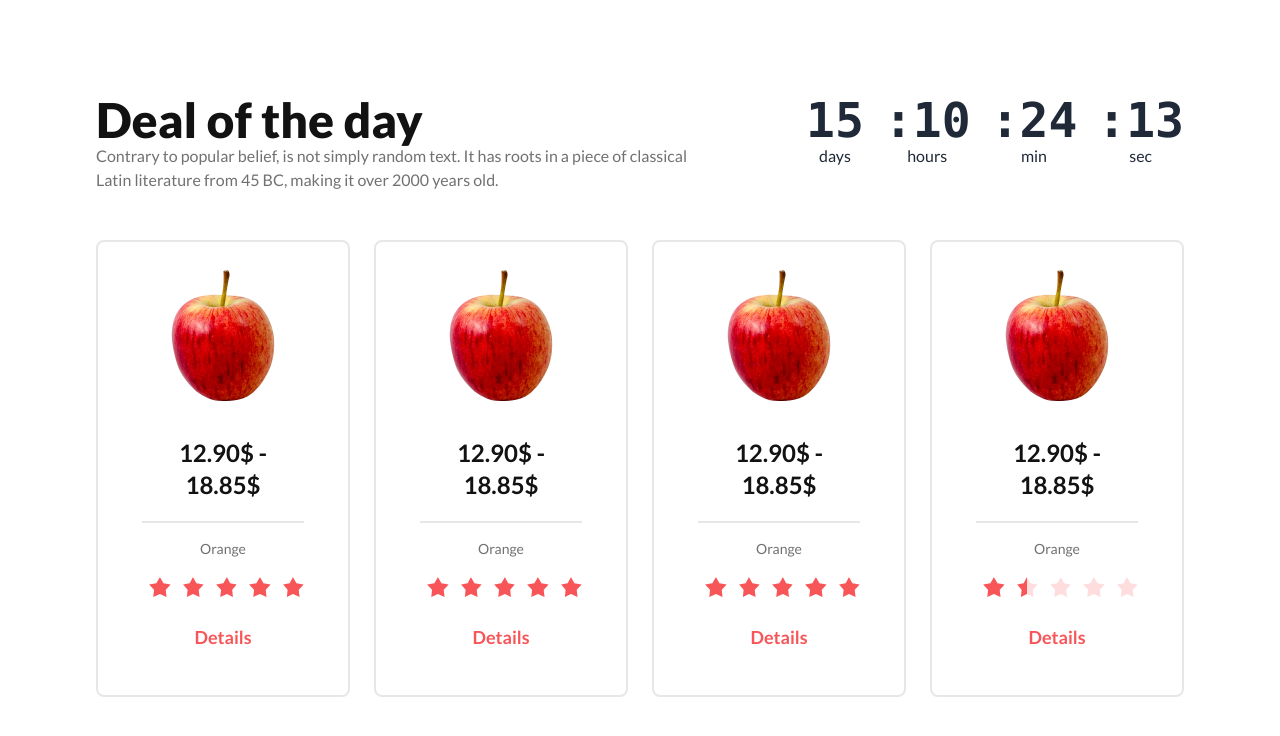
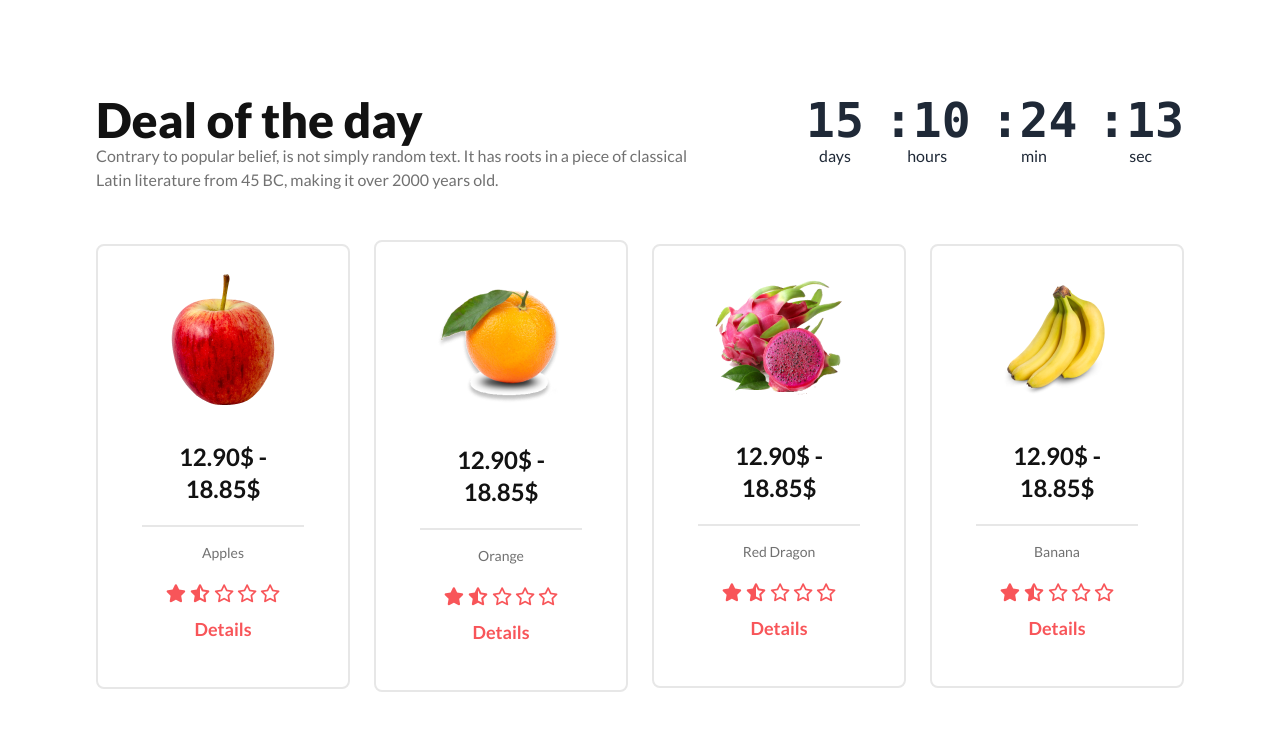
Before and after one commit to programarreza/fruit-brust-assainment-3, a plain HTML site: page index.html in a window 1280 px wide. Shown: the part 648-1384 px from the top of the page. Drawn offline with nearby package versions, Linux system fonts and the light colour scheme.

Commit message:
updated to deal of the day section

```diff
--- a/index.html
+++ b/index.html
@@ -179,27 +179,21 @@
 				</div>
 			</div>
 			<!-- Card container -->
-			<div class="grid my-12 gap-7 md:gap-16 lg:gap-6 grid-cols-1 md:grid-cols-2 lg:grid-cols-4">
+			<div class="grid items-center my-12 gap-7 md:gap-16 lg:gap-6 grid-cols-1 md:grid-cols-2 lg:grid-cols-4">
 				<!-- first card -->
 				<div class="card card-compact  rounded-lg xl:p-7 pb-0 border-2 border-[#e7e7e7] text-center lg:my-auto">
 					<figure class=" mt-5 xl:mt-0"><img src="./images/fruit6.png" alt="fruit6" /></figure>
 					<div class="card-body">
 					  	<h2 class="text-xl xl:text-2xl mt-5 pb-5 font-bold text-dark border-b-2 border-[#e7e7e7]">12.90$ - 18.85$</h2>
-					  	<p class="text-gray flex-grow-0 font-medium my-2">Orange</p>
-
-						  <div class="rating rating-half justify-center mb-4">
-							<input type="radio" name="rating-10" class="rating-hidden" />
-							<input type="radio" name="rating-10" class="bg-pink mask mask-star-2 mask-half-1 " />
-							<input type="radio" name="rating-10" class="bg-pink mask mask-star-2 mask-half-2 mr-3" />
-							<input type="radio" name="rating-10" class="bg-pink mask mask-star-2 mask-half-1" checked />
-							<input type="radio" name="rating-10" class="bg-pink mask mask-star-2 mask-half-2 mr-3" />
-							<input type="radio" name="rating-10" class="bg-pink mask mask-star-2 mask-half-1" />
-							<input type="radio" name="rating-10" class="bg-pink mask mask-star-2 mask-half-2 mr-3" />
-							<input type="radio" name="rating-10" class="bg-pink mask mask-star-2 mask-half-1" />
-							<input type="radio" name="rating-10" class="bg-pink mask mask-star-2 mask-half-2 mr-3" />
-							<input type="radio" name="rating-10" class="bg-pink mask mask-star-2 mask-half-1" />
-							<input type="radio" name="rating-10" class="bg-pink mask mask-star-2 mask-half-2 " />
-						  </div>
+					  	<p class="text-gray flex-grow-0 font-medium my-2">Apples</p>
+						<!-- rating -->
+						<div>
+							<i class="fa-solid fa-star text-pink text-lg"></i>
+							<i class="fa-solid fa-star-half-stroke text-pink text-lg"></i>
+							<i class="fa-regular fa-star text-pink text-lg"></i>
+							<i class="fa-regular fa-star text-pink text-lg"></i>
+							<i class="fa-regular fa-star text-pink text-lg"></i>
+						</div>
 					  	<!-- Open the modal using ID.showModal() method -->
 						<button class="text-pink text-lg font-bold" onclick="my_modal_5.showModal()">Details</button>
 						<dialog id="my_modal_5" class="modal modal-bottom sm:modal-middle">
@@ -216,24 +210,18 @@
 				</div>
 				<!-- second card -->
 				<div class="card card-compact  rounded-lg xl:p-7 pb-0 border-2 border-[#e7e7e7] text-center lg:my-auto">
-					<figure class=" mt-5 xl:mt-0"><img src="./images/fruit6.png" alt="fruit6" /></figure>
+					<figure class=" mt-5 xl:mt-0"><img src="./images/fruit7.png" alt="fruit6" /></figure>
 					<div class="card-body">
 					  	<h2 class="text-xl xl:text-2xl mt-5 pb-5 font-bold text-dark border-b-2 border-[#e7e7e7]">12.90$ - 18.85$</h2>
 					  	<p class="text-gray flex-grow-0 font-medium my-2">Orange</p>
-
-						  <div class="rating rating-half justify-center mb-4">
-							<input type="radio" name="rating-10" class="rating-hidden" />
-							<input type="radio" name="rating-10" class="bg-pink mask mask-star-2 mask-half-1 " />
-							<input type="radio" name="rating-10" class="bg-pink mask mask-star-2 mask-half-2 mr-3" />
-							<input type="radio" name="rating-10" class="bg-pink mask mask-star-2 mask-half-1" checked />
-							<input type="radio" name="rating-10" class="bg-pink mask mask-star-2 mask-half-2 mr-3" />
-							<input type="radio" name="rating-10" class="bg-pink mask mask-star-2 mask-half-1" />
-							<input type="radio" name="rating-10" class="bg-pink mask mask-star-2 mask-half-2 mr-3" />
-							<input type="radio" name="rating-10" class="bg-pink mask mask-star-2 mask-half-1" />
-							<input type="radio" name="rating-10" class="bg-pink mask mask-star-2 mask-half-2 mr-3" />
-							<input type="radio" name="rating-10" class="bg-pink mask mask-star-2 mask-half-1" />
-							<input type="radio" name="rating-10" class="bg-pink mask mask-star-2 mask-half-2 " />
-						  </div>
+						<!-- rating -->
+						<div>
+							<i class="fa-solid fa-star text-pink text-lg"></i>
+							<i class="fa-solid fa-star-half-stroke text-pink text-lg"></i>
+							<i class="fa-regular fa-star text-pink text-lg"></i>
+							<i class="fa-regular fa-star text-pink text-lg"></i>
+							<i class="fa-regular fa-star text-pink text-lg"></i>
+						</div>
 					  	<!-- Open the modal using ID.showModal() method -->
 						<button class="text-pink text-lg font-bold" onclick="my_modal_5.showModal()">Details</button>
 						<dialog id="my_modal_5" class="modal modal-bottom sm:modal-middle">
@@ -250,24 +238,18 @@
 				</div>
 				<!-- third card -->
 				<div class="card card-compact  rounded-lg xl:p-7 pb-0 border-2 border-[#e7e7e7] text-center lg:my-auto">
-					<figure class="mt-5 xl:mt-0"><img src="./images/fruit6.png" alt="fruit6" /></figure>
+					<figure class="mt-5 xl:mt-0"><img src="./images/fruit8.png" alt="fruit6" /></figure>
 					<div class="card-body">
 					  	<h2 class="text-xl xl:text-2xl mt-5 pb-5 font-bold text-dark border-b-2 border-[#e7e7e7]">12.90$ - 18.85$</h2>
-					  	<p class="text-gray flex-grow-0 font-medium my-2">Orange</p>
-
-						  <div class="rating rating-half justify-center mb-4">
-							<input type="radio" name="rating-10" class="rating-hidden" />
-							<input type="radio" name="rating-10" class="bg-pink mask mask-star-2 mask-half-1 " />
-							<input type="radio" name="rating-10" class="bg-pink mask mask-star-2 mask-half-2 mr-3" />
-							<input type="radio" name="rating-10" class="bg-pink mask mask-star-2 mask-half-1" checked />
-							<input type="radio" name="rating-10" class="bg-pink mask mask-star-2 mask-half-2 mr-3" />
-							<input type="radio" name="rating-10" class="bg-pink mask mask-star-2 mask-half-1" />
-							<input type="radio" name="rating-10" class="bg-pink mask mask-star-2 mask-half-2 mr-3" />
-							<input type="radio" name="rating-10" class="bg-pink mask mask-star-2 mask-half-1" />
-							<input type="radio" name="rating-10" class="bg-pink mask mask-star-2 mask-half-2 mr-3" />
-							<input type="radio" name="rating-10" class="bg-pink mask mask-star-2 mask-half-1" />
-							<input type="radio" name="rating-10" class="bg-pink mask mask-star-2 mask-half-2 " />
-						  </div>
+					  	<p class="text-gray flex-grow-0 font-medium my-2">Red Dragon</p>
+						<!-- rating -->
+						<div>
+							<i class="fa-solid fa-star text-pink text-lg"></i>
+							<i class="fa-solid fa-star-half-stroke text-pink text-lg"></i>
+							<i class="fa-regular fa-star text-pink text-lg"></i>
+							<i class="fa-regular fa-star text-pink text-lg"></i>
+							<i class="fa-regular fa-star text-pink text-lg"></i>
+						</div>
 					  	<!-- Open the modal using ID.showModal() method -->
 						<button class="text-pink text-lg font-bold" onclick="my_modal_5.showModal()">Details</button>
 						<dialog id="my_modal_5" class="modal modal-bottom sm:modal-middle">
@@ -284,24 +266,18 @@
 				</div>
 				<!-- fourth card -->
 				<div class="card card-compact  rounded-lg xl:p-7 pb-0 border-2 border-[#e7e7e7] text-center lg:my-auto">
-					<figure class="mt-5 xl:mt-0"><img src="./images/fruit6.png" alt="fruit6" /></figure>
+					<figure class="mt-5 xl:mt-0"><img src="./images/fruit9.png" alt="fruit6" /></figure>
 					<div class="card-body">
 					  	<h2 class="text-xl xl:text-2xl mt-5 pb-5 font-bold text-dark border-b-2 border-[#e7e7e7]">12.90$ - 18.85$</h2>
-					  	<p class="text-gray flex-grow-0 font-medium my-2">Orange</p>
-
-						  <div class="rating rating-half justify-center mb-4">
-							<input type="radio" name="rating-10" class="rating-hidden" />
-							<input type="radio" name="rating-10" class="bg-pink mask mask-star-2 mask-half-1 " />
-							<input type="radio" name="rating-10" class="bg-pink mask mask-star-2 mask-half-2 mr-3" />
-							<input type="radio" name="rating-10" class="bg-pink mask mask-star-2 mask-half-1" checked />
-							<input type="radio" name="rating-10" class="bg-pink mask mask-star-2 mask-half-2 mr-3" />
-							<input type="radio" name="rating-10" class="bg-pink mask mask-star-2 mask-half-1" />
-							<input type="radio" name="rating-10" class="bg-pink mask mask-star-2 mask-half-2 mr-3" />
-							<input type="radio" name="rating-10" class="bg-pink mask mask-star-2 mask-half-1" />
-							<input type="radio" name="rating-10" class="bg-pink mask mask-star-2 mask-half-2 mr-3" />
-							<input type="radio" name="rating-10" class="bg-pink mask mask-star-2 mask-half-1" />
-							<input type="radio" name="rating-10" class="bg-pink mask mask-star-2 mask-half-2 " />
-						  </div>
+					  	<p class="text-gray flex-grow-0 font-medium my-2">Banana</p>
+						<!-- rating -->
+						<div>
+							<i class="fa-solid fa-star text-pink text-lg"></i>
+							<i class="fa-solid fa-star-half-stroke text-pink text-lg"></i>
+							<i class="fa-regular fa-star text-pink text-lg"></i>
+							<i class="fa-regular fa-star text-pink text-lg"></i>
+							<i class="fa-regular fa-star text-pink text-lg"></i>
+						</div>
 					  	<!-- Open the modal using ID.showModal() method -->
 						<button class="text-pink text-lg font-bold" onclick="my_modal_5.showModal()">Details</button>
 						<dialog id="my_modal_5" class="modal modal-bottom sm:modal-middle">
```
